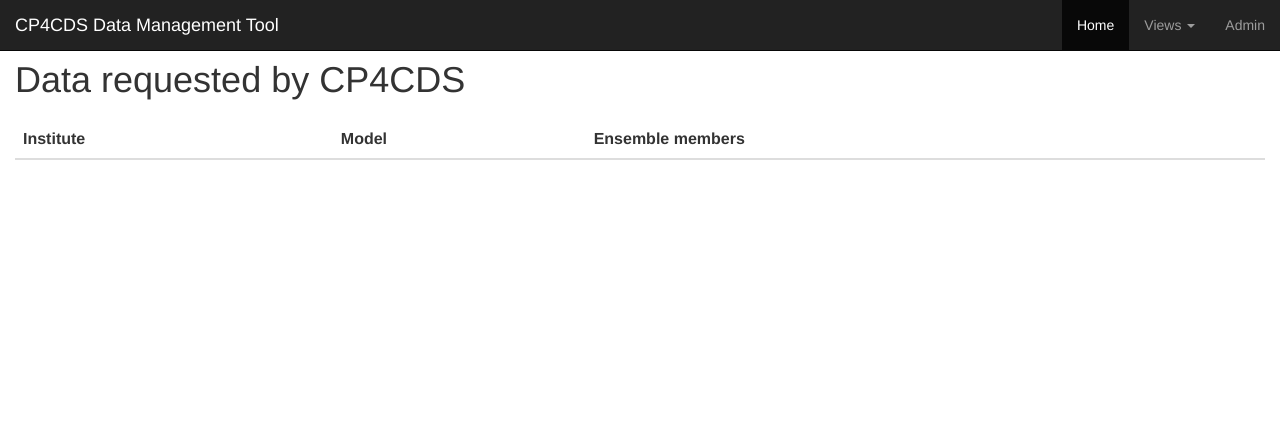
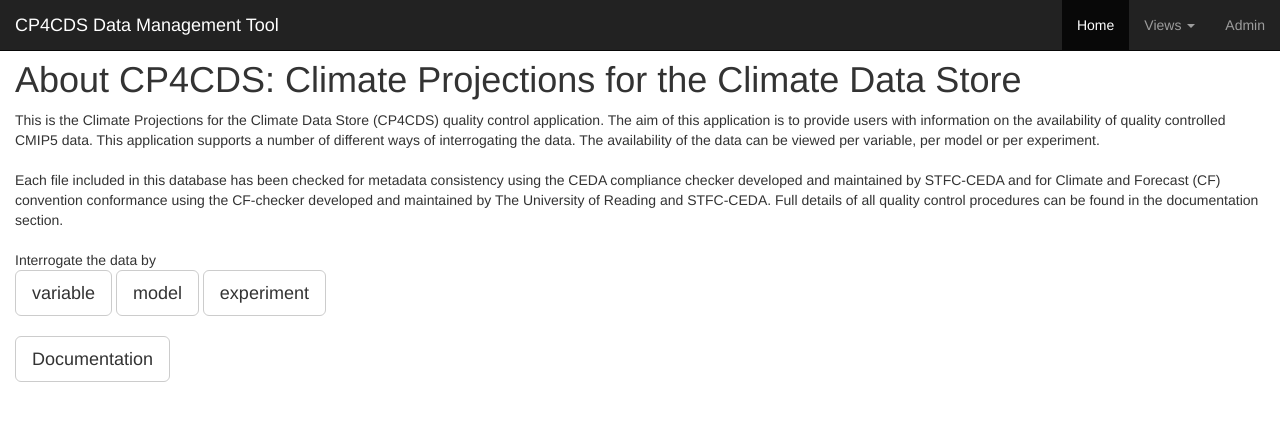
Before and after one commit to cp4cds/qcapp, a Django app: page /home/ in a window 1280 px wide. Shown: the top 421 px of the page. Run offline with Django 3.2, Linux system fonts and the light colour scheme; data that the repository does not hold is empty; parts of the project's set-up code (start-up, migrations or seed data) failed here and were passed over; some libraries are stand-ins or nearby versions.

Commit message:
Dynamic calculation of no. of models and data volumes - bug remains

```diff
--- a/qcapp/app_data_generator.py
+++ b/qcapp/app_data_generator.py
@@ -127,7 +127,6 @@ def get_all_datafile_info(url_template, ds, project, variable, table, frequency,
 
 def get_no_models_per_expt(d_spec, expts):
 
-    volume = 0
     models_by_experiment = {}
 
     # get a list of models that have variable in experiment store in dict.
@@ -140,22 +139,29 @@ def get_no_models_per_expt(d_spec, expts):
             models.add(dataset.model)
 
         models_by_experiment[experiment] = list(models)
+    valid_models = check_in_all_models(d_spec, models_by_experiment)
 
-        valid_models = check_in_all_models(d_spec, models_by_experiment)
 
-        # Get data volumes
-
-        for model in valid_models:
-            datasets = Dataset.objects.filter(variable=d_spec.variable, cmor_table=d_spec.cmor_table,
+    # Get data volumes
+    d_spec.data_volume = 0.0
+    volume = 0.0
+    for model in valid_models:
+        for experiment in expts:
+            ds = Dataset.objects.filter(variable=d_spec.variable, cmor_table=d_spec.cmor_table,
                                               frequency=d_spec.frequency, experiment=experiment, model=model)
 
-            datafiles = DataFile.objects.filter(dataset=datasets)
-            for datafile in datafiles:
-                volume += datafile.size
+            #datafiles = DataFile.objects.filter(dataset=datasets)
+            #for datafile in datafiles:
+            #    volume += datafile.size
+            #
+            #  RETURNS SAME AS AGGREGATION BUT DIFFERENT TO PREVIOUS RESULT
+            #
+            volume += DataFile.objects.filter(dataset=ds).aggregate(Sum('size')).values()[0]
 
 
     d_spec.data_volume = volume / (1024. ** 3)
-
+    print d_spec.variable, d_spec.cmor_table, d_spec.frequency, d_spec.data_volume
+    d_spec.save()
 
 
 def check_in_all_models(d_spec, models_per_experiment):
@@ -168,7 +174,6 @@ def check_in_all_models(d_spec, models_per_experiment):
             in_all.intersection_update(items)
 
     d_spec.number_of_models = len(in_all)
-    print len(in_all)
     d_spec.save()
 
     return list(in_all)
@@ -209,19 +214,49 @@ def perform_qc():
         while counter < 2:
             for datafile in datafiles:
                 file = datafile.archive_path
-                ceda_cc_file = run_ceda_cc(file, odir)
-                print 'ccfile:' + ceda_cc_file
+#                ceda_cc_file = run_ceda_cc(file, odir)
+ #               print 'ccfile:' + ceda_cc_file
                 counter += 1
 
 #            parse_ceda_cc()
 
-
-#            run_cf_checker()
+                print file
+                run_cf_checker(file)
 
 
 def run_cf_checker(qcfile):
     cf = CFChecker(cfStandardNamesXML=STANDARDNAME, cfAreaTypesXML=AREATYPES, version=newest_version, silent=True)
     resp = cf.checker(qcfile)
+
+    vars = resp.items()[0]
+    for message in vars[1].values():
+        if len(message['FATAL']) > 0:
+            fatal_msg = 'FATAL: ', message['FATAL'][0]
+            create_cf_error_record(qcf, fatal_msg)
+        if len(message['ERROR']) > 0:
+            error_msg = 'ERROR: ', message['WARN'][0]
+            create_cf_error_record(qcf, error_msg)
+
+    gll = resp.items()[1]
+    if gll[1]['FATAL']:
+        fatal_msg = 'FATAL: ', gll[1]['FATAL'][0]
+        create_cf_error_record(qcf, fatal_msg)
+    if gll[1]['WARN']:
+        error_msg = 'ERROR: ', gll[1]['WARN'][0]
+        create_cf_error_record(qcf, error_msg)
+
+def create_file_qc_record():
+    fqc, result = DataSpecification.objects.get_or_create(qc_check='',cf_compliance_score=0, ceda_cc_score=0,
+                                                          file_qc_score=0)
+    fqc.save()
+    check_file = models.ForeignKey(DataFile)
+
+    return fqc
+
+
+def create_cf_error_record(fqc, error):
+    cf_record, result = DataSpecification.objects.get_or_create(qc_file=fqc, cf_result=error)
+    cf_record.save()
 
 
 def run_ceda_cc(file, odir):
@@ -390,7 +425,7 @@ def generate_data_records(project, node, expts, file, distrib, latest):
 
             # Create spec record and link to requester
             if DataSpecification.objects.filter(variable=variable, cmor_table=table,
-                                                    frequency=frequency, esgf_data_collected=True):
+                                                frequency=frequency, esgf_data_collected=True):
                 d_spec = create_specs_record(variable, table, frequency)
                 link_requester_to_specification(d_spec, d_requester)
                # get_spec_info(d_spec, project, variable, table, frequency, expts, node, distrib, latest)
--- /dev/null
+++ b/qcapp/templates/qcapp/home.html
@@ -0,0 +1,31 @@
+<br>
+<br>
+
+
+
+{% extends 'qcapp/base.html' %}
+
+{% block contents %}
+
+This is the Climate Projections for the Climate Data Store (CP4CDS) quality control application.
+The aim of this application is to provide users with information on the availability of quality controlled
+CMIP5 data. This application supports a number of different ways of interrogating the data.
+The availability of the data can be viewed per variable, per model or per experiment.
+<br> <br>
+Each file included in this database has been checked for metadata consistency using the CEDA compliance
+checker developed and maintained by STFC-CEDA and for Climate and Forecast (CF) convention
+conformance using the CF-checker developed and maintained by The University of Reading and STFC-CEDA.
+
+Full details of all quality control procedures can be found in the documentation section.
+
+<BR> <BR>
+Interrogate the data by
+<BR>
+<a class="btn btn-default btn-lg" href="http://127.0.0.1:8000/data-spec/" role="button" >variable</a>
+<a class="btn btn-default btn-lg" href="http://127.0.0.1:8000/data-spec/" role="button" >model</a>
+<a class="btn btn-default btn-lg" href="http://127.0.0.1:8000/data-spec/" role="button" >experiment</a>
+<BR> <BR>
+
+<a class="btn btn-default btn-lg" href="http://127.0.0.1:8000/documentation/" role="button">Documentation</a>
+
+{% endblock %}
--- a/qcapp/views.py
+++ b/qcapp/views.py
@@ -3,6 +3,8 @@ from django.http import HttpResponse
 
 from qcapp.models import *
 from .models import *
+from .app_data_generator import *
+
 
 # Create your views here.
 def happy(request, expt):
@@ -14,11 +16,43 @@ def test(request):
     requestName = Request.objects.first().request_name
     return HttpResponse("I am a test." + requestName )
 
-def data_spec(request):
+def home(request):
+
+    return render(request, 'qcapp/home.html', {'page_title': 'About CP4CDS: Climate Projections for the Climate Data Store'})
+
+def documentation(request):
+
+    return render(request, 'qcapp/documentation.html', {'page_title': 'Documentation'})
+
+
+
+def data_spec_model(request):
 
     dataSpec = DataSpecification.objects.all()
 
-    return render(request, 'qcapp/data-spec.html', {'dataSpec': dataSpec})
+    return render(request, 'qcapp/data-spec-model.html', {'dataSpec': dataSpec})
+
+
+def data_spec_experiment(request):
+
+    dataSpec = DataSpecification.objects.all()
+
+    return render(request, 'qcapp/data-spec-experiment.html', {'dataSpec': dataSpec})
+
+
+
+def data_spec(request):
+
+#    dataSpec = DataSpecification.objects.filter(variable='tas').first()
+    exptsSelected = request.GET.keys()
+    dataSpec = DataSpecification.objects.all()
+    for spec in dataSpec:
+        get_no_models_per_expt(spec, exptsSelected)
+
+    return render(request, 'qcapp/data-spec.html', {'page_title': "Data requested by CP4CDS", 'dataSpec': dataSpec, 'expts': exptsSelected})
+#    dataSpec = DataSpecification.objects.all()
+#    return  render(request, 'qcapp/data-spec.html', {'page_title': "Data requested by CP4CDS", 'dataSpec': dataSpec} )
+
 
 def variable_summary(request, variable):
 
@@ -28,14 +62,19 @@ def variable_summary(request, variable):
 def var_qcplot(request, variable):
 
     dataset = Dataset.objects.filter(variable=variable)
-    return render(request, 'qcapp/var-qcplot.html', {'dataset': dataset})
+    return render(request, 'qcapp/var-qcplot.html', {'page_title': 'Variable quality control plot','dataset': dataset})
+
+def file_qc(request):
+
+
+    return render(request, 'qcapp/file_qc.html', {'page_title': 'File:'})
 
 
 
 def dataset_qc(request, variable):
 
     dataset = Dataset.objects.filter(variable=variable)
-    return render(request, 'qcapp/dataset_qc.html', {'dataset': dataset})
+    return render(request, 'qcapp/var-qcplot.html', {'page_title': 'Variable quality control plot', 'dataset': dataset, })
 
 
 def ag_test(request):
--- a/qcproj/urls.py
+++ b/qcproj/urls.py
@@ -22,8 +22,13 @@ urlpatterns = [
     url(r'^happy/(.+)/', qcapp.views.happy),
     url(r'^admin/', admin.site.urls),
     url(r'^test/', qcapp.views.test),
-    url(r'^data-spec/(?P<variable>\S+)', qcapp.views.var_qcplot, name="var-qcplot"),
+    url(r'^home/', qcapp.views.home),
+    url(r'^documentation/', qcapp.views.documentation),
+    url(r'^file-qc/', qcapp.views.file_qc, name="file-qc"),
     url(r'^data-spec/', qcapp.views.data_spec, name="data-spec"),
+    url(r'^data-spec-model/', qcapp.views.data_spec_model, name="data-spec-model"),
+    url(r'^data-spec-experiment/', qcapp.views.data_spec_experiment, name="data-spec-experiment"),
+    url(r'var-qcplot/(?P<variable>\S+)', qcapp.views.var_qcplot, name="var-qcplot"),
     url(r'^dataset-qc/(?P<variable>\S+)', qcapp.views.dataset_qc, name="dataset-qc"),
     url(r'^(?P<variable>\S+)/', qcapp.views.variable_summary, name="variable-summary"),
     url(r'^ag-test/', qcapp.views.ag_test),
```
Also changed, not shown: qcapp/models.py (+7 -1 lines), qcapp/templates/qcapp/data-spec-experiment.html (added, +44 -0 lines), qcapp/templates/qcapp/data-spec-model.html (added, +44 -0 lines), qcapp/templates/qcapp/data-spec.html (+19 -4 lines), qcapp/templates/qcapp/documentation.html (added, +10 -0 lines), qcapp/templates/qcapp/file_qc.html (added, +20 -0 lines), qcapp/tests.py (+13 -1 lines), qcapp/migrations/0010_cfresults.py (added), 3 other files.
